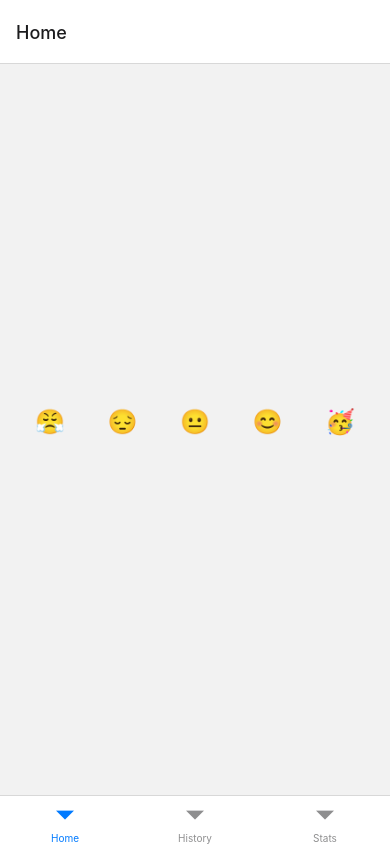
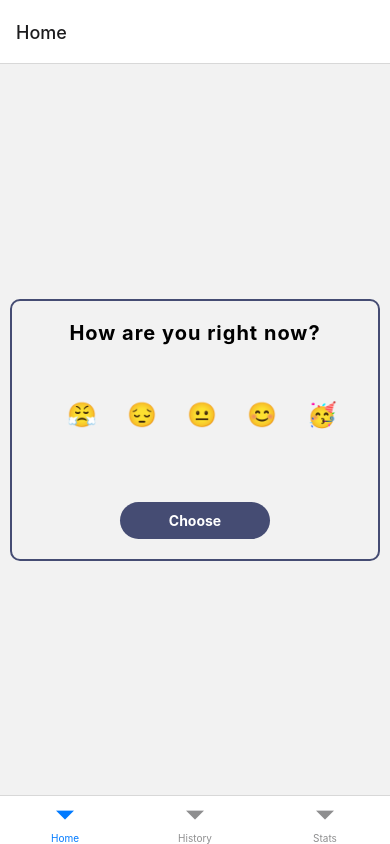
Before and after one commit to eakmotion/MyMoodDiary, a React Native app: screen /Home in a window 390 px wide. Built offline with nearby package versions, Linux system fonts and the light colour scheme.

Commit message:
Update style of the mood picker

```diff
--- a/src/components/MoodPicker.tsx
+++ b/src/components/MoodPicker.tsx
@@ -1,6 +1,7 @@
 import React, { FC, useState } from 'react';
 import { View, Text, StyleSheet, Pressable } from 'react-native';
 import { MoodOptionType } from '../types';
+import { theme } from '../theme';
 
 const moodOptions: MoodOptionType[] = [
   { emoji: '😤', description: 'frustrated' },
@@ -14,12 +15,14 @@
   const [selectedMood, setSelectedMood] = useState<MoodOptionType>();
 
   return (
+    <View style={styles.container}>
+      <Text style={styles.heading}>How are you right now?</Text>
       <View style={styles.moodList}>
         {moodOptions.map(option => (
           <View>
             <Pressable
               onPress={() => setSelectedMood(option)}
-            key={option.description}
+              key={option.emoji}
               style={[
                 styles.moodItem,
                 option.emoji === selectedMood?.emoji
@@ -34,10 +37,28 @@
           </View>
         ))}
       </View>
+      <Pressable style={styles.button}>
+        <Text style={styles.buttonText}>Choose</Text>
+      </Pressable>
+    </View>
   );
 };
 
 const styles = StyleSheet.create({
+  container: {
+    borderWidth: 2,
+    borderColor: theme.colorPurple,
+    margin: 10,
+    borderRadius: 10,
+    padding: 20,
+  },
+  heading: {
+    fontSize: 20,
+    fontWeight: 'bold',
+    letterSpacing: 1,
+    textAlign: 'center',
+    marginBottom: 20,
+  },
   moodText: {
     fontSize: 24,
   },
@@ -55,14 +76,27 @@
     marginBottom: 5,
   },
   selectedMoodItem: {
-    backgroundColor: '#454C73',
-    borderColor: '#fff',
+    backgroundColor: theme.colorPurple,
+    borderColor: theme.colorWhite,
     borderWidth: 2,
   },
   descriptionText: {
-    color: '#454C73',
+    color: theme.colorPurple,
     fontWeight: 'bold',
     fontSize: 10,
     textAlign: 'center',
   },
+  button: {
+    backgroundColor: theme.colorPurple,
+    width: 150,
+    borderRadius: 20,
+    marginTop: 20,
+    alignSelf: 'center',
+    padding: 10,
+  },
+  buttonText: {
+    color: theme.colorWhite,
+    textAlign: 'center',
+    fontWeight: 'bold',
+  },
 });
--- /dev/null
+++ b/src/theme.tsx
@@ -0,0 +1,4 @@
+export const theme = {
+  colorWhite: '#fff',
+  colorPurple: '#454C73',
+};
```
Lines whose indentation alone changed are shown as unchanged.
